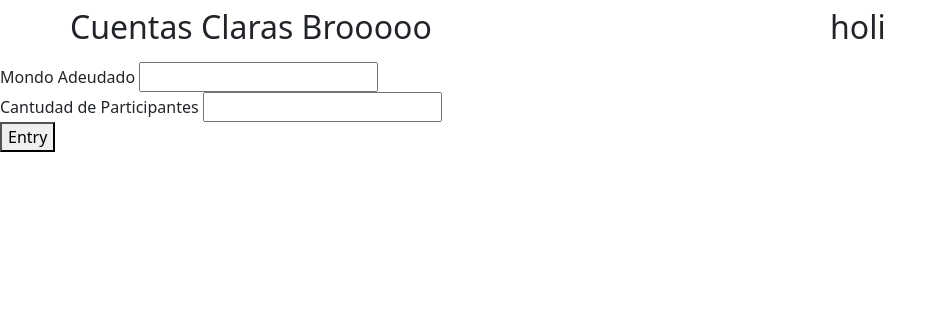
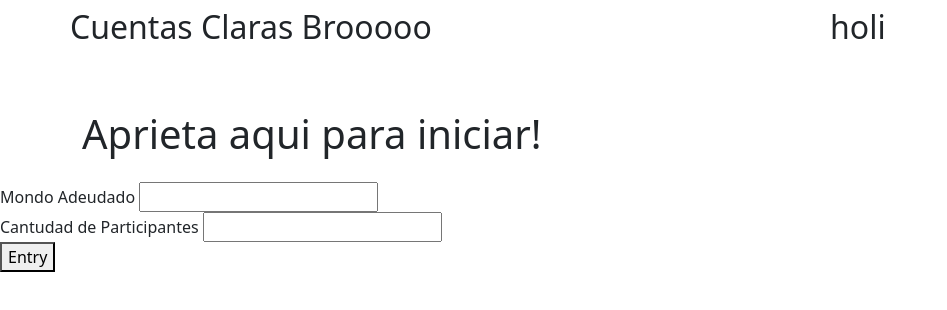
Before and after one commit to BrunoCocco/CuentasClarasApp, a plain HTML site: page index.html in a window 1280 px wide. Shown: the whole page, without its empty margins (0-947 px from the left). Drawn offline with nearby package versions, Linux system fonts and the light colour scheme.

Commit message:
agregando section

```diff
--- a/index.html
+++ b/index.html
@@ -26,7 +26,27 @@
               </nav>
         </div>
     </header>
-    <main>
+    <main class="container">
+        <div class="row mt-5 mb-3">
+            <div>
+                <h1>Aprieta aqui para iniciar!</h1>
+            </div>
+        </div>
+
+
+
+    </main>
+
+
+
+
+
+
+
+
+
+
+    <section>
         <div>
             <label for="">Mondo Adeudado</label>
             <input type="text" id="deuda">
@@ -42,6 +62,6 @@
             <div id="print">
             </div>
         </section>
-    </main>
+    </section>
 </body>
 </html>
```
